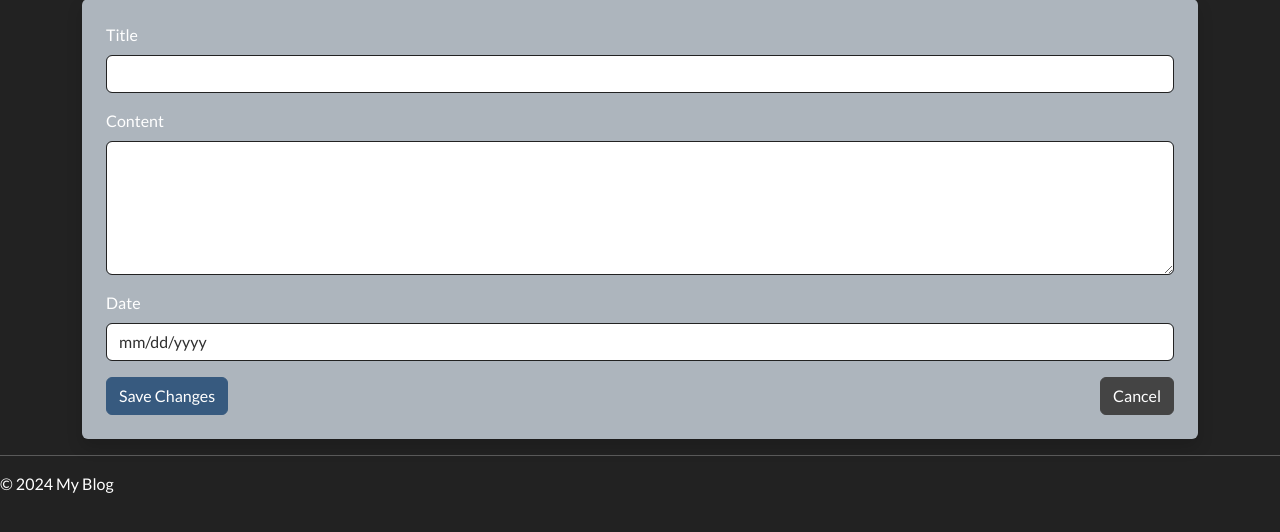
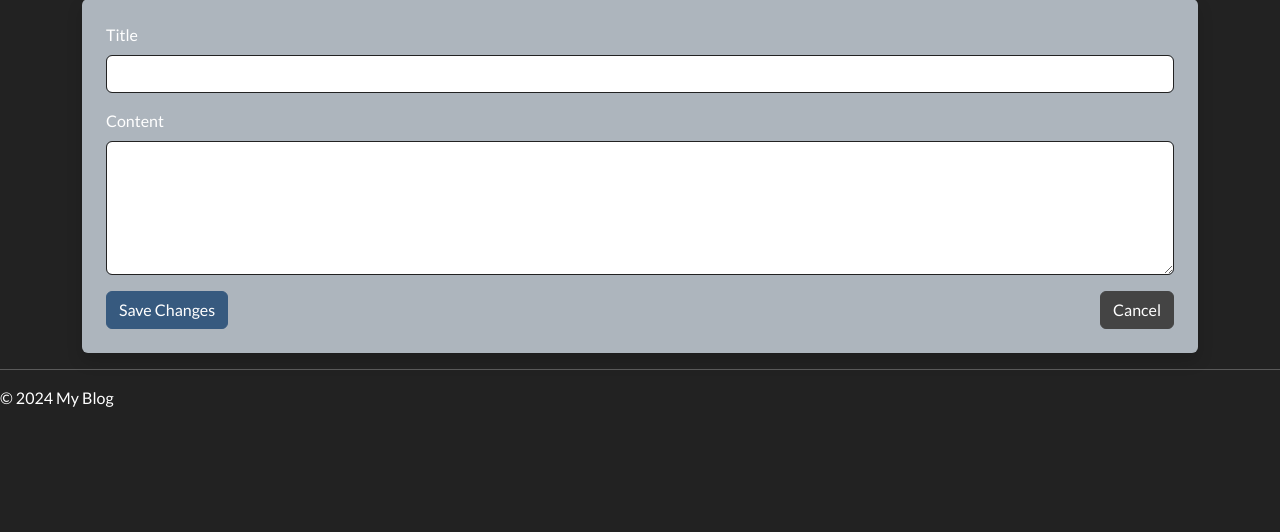
Before and after one commit to mitchjamesgilbert/tech_blog, a Flask app: page /new-post in a window 1280 px wide. Shown: the part 172-704 px from the top of the page. Run offline with Flask 3, Linux system fonts and the light colour scheme; the visitor is signed in with stand-in values (Sample User, id 1); some libraries are stand-ins or nearby versions.

Commit message:
Remove date from new forms and edits

```diff
--- a/app/routes.py
+++ b/app/routes.py
@@ -39,7 +39,6 @@ def edit_post(article_id):
     if request.method == 'POST':
         article.title = request.form['title']
         article.content = request.form['content']
-        article.date_posted = datetime.strptime(request.form['date'], '%Y-%m-%d')
         article.tags = ",".join(request.form.getlist('tags'))
         db.session.commit()
         return redirect(url_for('routes.admin'))
@@ -63,7 +62,7 @@ def new_post():
         new_article = BlogPost(
             title=request.form['title'],
             content=request.form['content'],
-            date_posted = datetime.strptime(request.form['date'], '%Y-%m-%d'),
+            date_posted = datetime.now(),
             tags=",".join(request.form.getlist('tags'))
         )
         db.session.add(new_article)
--- a/app/templates/edit_post.html
+++ b/app/templates/edit_post.html
@@ -14,10 +14,6 @@
             <label for="content" class="form-label">Content</label>
             <textarea id="content" name="content" class="form-control" rows="5" required>{{ article.content }}</textarea>
         </div>
-        <div class="mb-3">
-            <label for="date" class="form-label">Date</label>
-            <input type="date" id="date" name="date" value="{{ article.date }}" class="form-control" required>
-        </div>
         <div class="d-flex justify-content-between">
             <button type="submit" class="btn btn-primary">Save Changes</button>
             <a href="{{ url_for('routes.admin') }}" class="btn btn-secondary">Cancel</a>
--- a/app/templates/new.html
+++ b/app/templates/new.html
@@ -14,10 +14,6 @@
             <label for="content" class="form-label">Content</label>
             <textarea id="content" name="content" class="form-control" rows="5" required></textarea>
         </div>
-        <div class="mb-3">
-            <label for="date" class="form-label">Date</label>
-            <input type="date" id="date" name="date" class="form-control" required>
-        </div>
         <div class="d-flex justify-content-between">
             <button type="submit" class="btn btn-primary">Save Changes</button>
             <a href="{{ url_for('routes.admin') }}" class="btn btn-secondary">Cancel</a>
```
